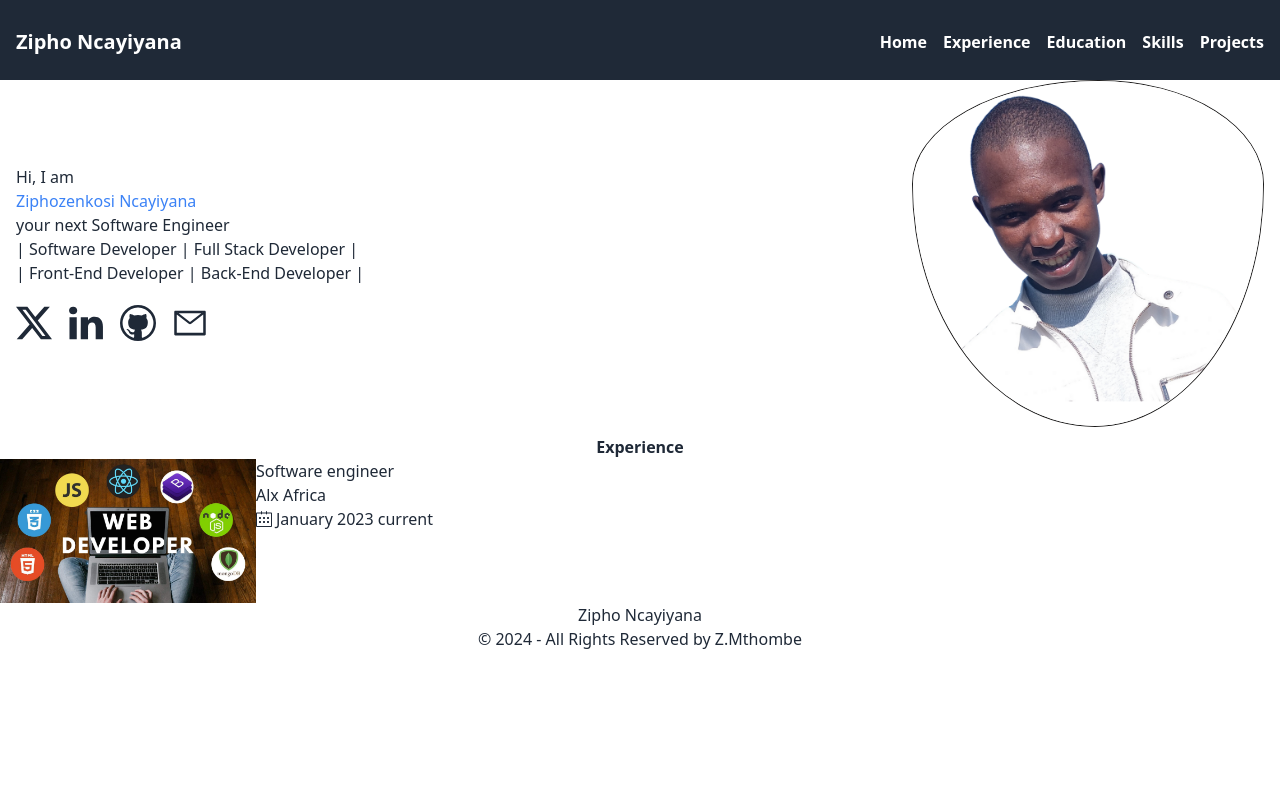
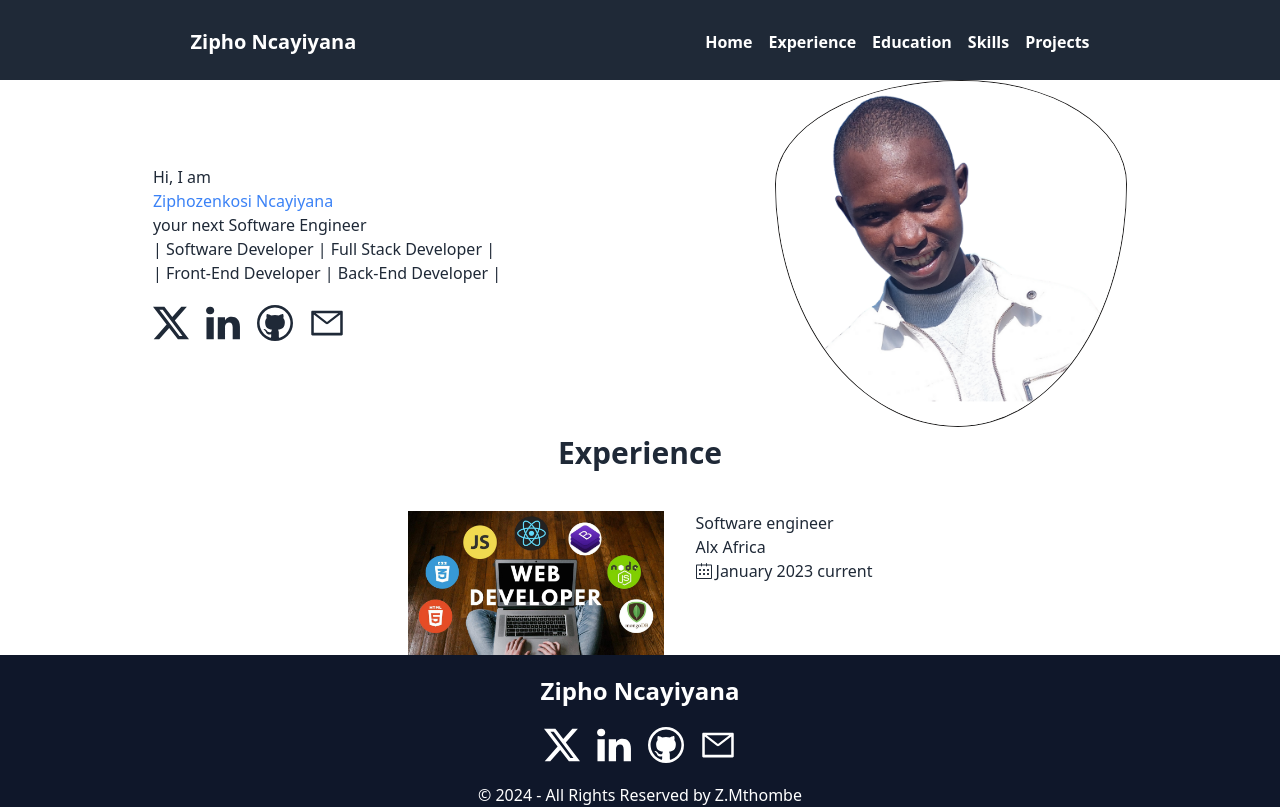
Before and after one commit to Ziphozenkosimthombe/Portifolio, a React (Vite) app: page / in a window 1280 px wide. Built offline with nearby package versions, Linux system fonts and the light colour scheme.

Commit message:
personal website

```diff
--- a/src/components/Experience.jsx
+++ b/src/components/Experience.jsx
@@ -2,13 +2,13 @@ import Image from '../assets/web-developer.png'
 import { SlCalender } from "react-icons/sl";
 const Experience = () => {
   return (
-    <div className="">
-        <h1 className="font-bold text-center">Experience</h1>
-        <div className='flex'>
+    <div className="" id='experience'>
+        <h1 className="font-bold text-center text-3xl">Experience</h1>
+        <div className='flex justify-center gap-8 mt-10'>
             <div>
                 <img src={Image} alt="web-developer" className='web-developer'/>
             </div>
-            <div>
+            < div className=''>
                 <h2>Software engineer</h2>
                 <span>Alx Africa</span>
                 <div className='flex items-center gap-1'>
--- a/src/components/Footer.jsx
+++ b/src/components/Footer.jsx
@@ -1,9 +1,10 @@
-
+import SocialMedia from "./SocialMedia"
 const Footer = () => {
   return (
-    <footer className="flex flex-col  text-center">
-        <h3>Zipho Ncayiyana</h3>
-        <p>© 2024 - All Rights Reserved by Z.Mthombe</p>
+    <footer className="flex flex-col items-center justify-center bg-slate-900 text-white">
+        <h3 className="font-bold text-2xl mt-5">Zipho Ncayiyana</h3>
+        <SocialMedia />
+        <p className="mt-5">© 2024 - All Rights Reserved by Z.Mthombe</p>
     </footer>
   )
 }
--- a/src/components/Header.jsx
+++ b/src/components/Header.jsx
@@ -14,7 +14,7 @@ const Header = () => {
   return (
     <>
       <nav className="bg-gray-800 fixed w-screen" style={navHight}>
-        <div className="container mx-auto px-4 py-2 flex justify-between items-center relative mt-5">
+        <div className="container mx-auto px-4 py-2 flex justify-around items-center relative mt-5">
           <a href="#" className="text-white text-xl font-bold">
             Zipho Ncayiyana
           </a>
--- a/src/components/Home.jsx
+++ b/src/components/Home.jsx
@@ -1,11 +1,8 @@
-import { BsTwitterX } from "react-icons/bs";
-import { TfiLinkedin } from "react-icons/tfi";
-import { VscGithub } from "react-icons/vsc";
-import { AiOutlineMail } from "react-icons/ai";
+import SocialMedia  from './SocialMedia'
 import image from '../assets/profile.jpg'
 const Home = () => {
   return (
-    <div className="container mx-auto px-4 py-2 pt-20 flex justify-between items-center " id="home">
+    <div className="container mx-auto px-4 py-2 pt-20 flex justify-around items-center " id="home">
         <div className="">
             <h1>Hi, I am <br />
                 <span className="text-blue-500 ">Ziphozenkosi Ncayiyana</span>
@@ -14,28 +11,7 @@ const Home = () => {
             <p> | Software Developer | Full Stack Developer | <br />
                 | Front-End Developer | Back-End Developer | <br />
             </p>
-            <ul className="flex gap-4 mt-5">
-                <li>
-                    <a href="https://twitter.com/Ziphozenkosi478" className="text-4xl">
-                        <BsTwitterX />
-                    </a>
-                </li>
-                <li>
-                    <a href="linkedin.com/in/ziphozenkosi" className="text-4xl">
-                        <TfiLinkedin />
-                    </a>
-                </li>
-                <li>
-                    <a href="https://github.com/Ziphozenkosimthombe" className="text-4xl">
-                        <VscGithub />
-                    </a>
-                </li>
-                <li>
-                    <a href="mailto:ziphoncayiyana@gmail.com" className="text-4xl">
-                        <AiOutlineMail />
-                    </a>
-                </li>
-            </ul>
+            <SocialMedia />
         </div>
         <div>
         <img src={image} alt="zipho" className="profile"/>
--- /dev/null
+++ b/src/components/SocialMedia.jsx
@@ -0,0 +1,33 @@
+import { BsTwitterX } from "react-icons/bs";
+import { TfiLinkedin } from "react-icons/tfi";
+import { VscGithub } from "react-icons/vsc";
+import { AiOutlineMail } from "react-icons/ai";
+
+const SocialMedia = () => {
+  return (
+    <ul className="flex gap-4 mt-5">
+        <li>
+            <a href="https://twitter.com/Ziphozenkosi478" className="text-4xl">
+                <BsTwitterX />
+            </a>
+        </li>
+        <li>
+            <a href="linkedin.com/in/ziphozenkosi" className="text-4xl">
+                <TfiLinkedin />
+            </a>
+        </li>
+        <li>
+            <a href="https://github.com/Ziphozenkosimthombe" className="text-4xl">
+                <VscGithub />
+            </a>
+        </li>
+        <li>
+            <a href="mailto:ziphoncayiyana@gmail.com" className="text-4xl">
+                <AiOutlineMail />
+            </a>
+        </li>
+    </ul>
+  )
+}
+
+export default SocialMedia
```
